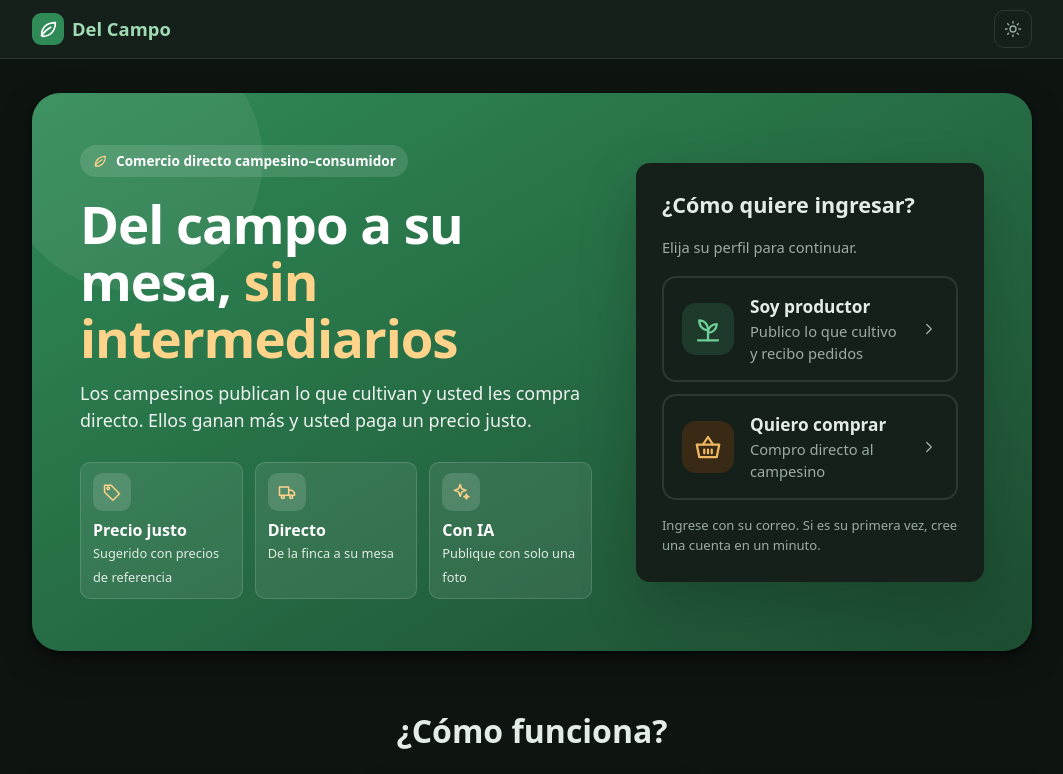
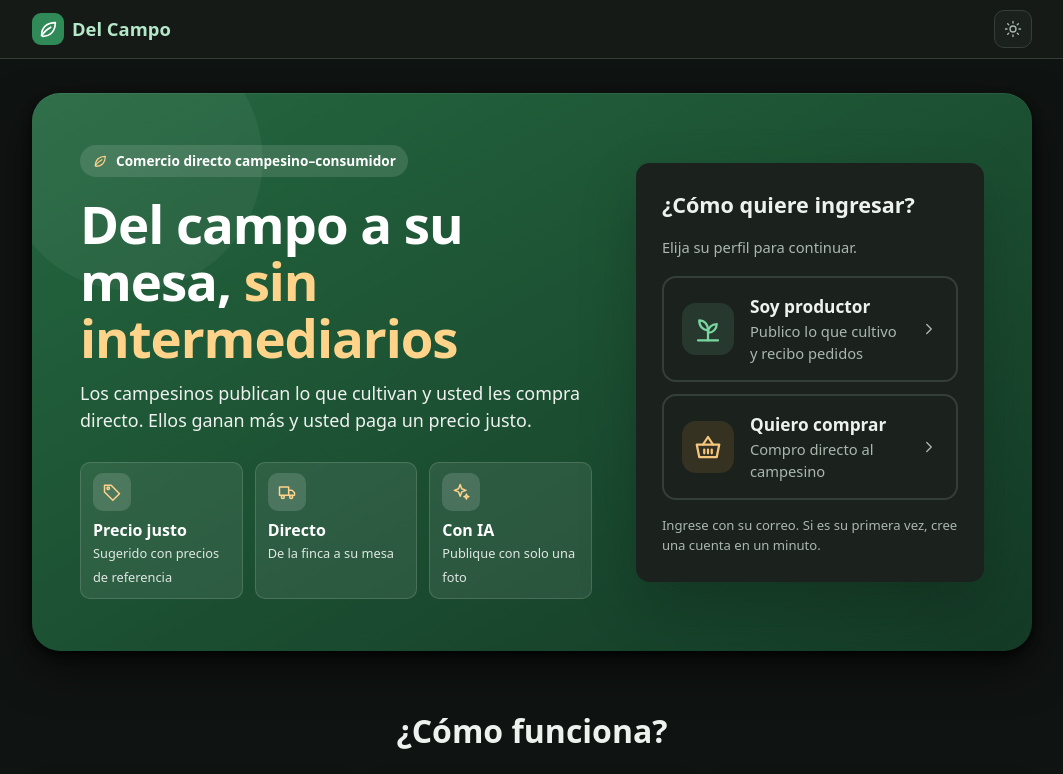
Before and after one commit to JulianMoreno627/DEL-CAMPO-FRONTEND-, a website with bundled scripts: page public/index.html in a window 1280 px wide. Both pictures are taken after a click on the button "Cambiar tema". Shown: the top 774 px of the page, without its empty margins (108-1171 px from the left). Built offline with nearby package versions, Linux system fonts and the light colour scheme.

Commit message:
Modo oscuro: paleta con más contraste, campos y sombras visibles, portada y diálogos

```diff
--- a/public/css/app.css
+++ b/public/css/app.css
@@ -4,7 +4,7 @@
   color-scheme: light;
   --green-dark: #1f5130; --green: #2e7d4f; --green-light: #e6f2ea; --green-soft: #f1f7f2; --green-ink: #1f5130; --green-text: #2e7d4f;
   --harvest: #e9a23b; --harvest-light: #fdf3e1; --harvest-ink: #a8650a;
-  --background: #f6f4ee; --surface: #fff; --glass: #fffffff0; --white: #fff; --text: #1d2a21; --muted: #63706a; --border: #e4e0d5;
+  --background: #f6f4ee; --surface: #fff; --field: #fff; --glass: #fffffff0; --white: #fff; --text: #1d2a21; --muted: #63706a; --border: #e4e0d5;
   --danger: #b4432a; --danger-bg: #fcebe6; --warning: #8a6200; --warning-bg: #fff4d9;
   --toast-bg: #1d2a21; --toast-text: #fff; --star-empty: #dcd6c4;
   --radius: 14px; --radius-sm: 10px;
@@ -13,13 +13,18 @@
 }
 :root[data-theme="dark"] {
   color-scheme: dark;
-  --green-dark: #1d4d31; --green: #2f8a57; --green-light: #1e3a2a; --green-soft: #16251c; --green-ink: #9fdcb6; --green-text: #6fcf97;
-  --harvest: #e9a23b; --harvest-light: #382a14; --harvest-ink: #f0b862;
-  --background: #0e1511; --surface: #16201a; --glass: #16201af0; --text: #e4ece6; --muted: #9aada1; --border: #2a3a31;
-  --danger: #ff8f75; --danger-bg: #3b1f19; --warning: #f3c969; --warning-bg: #372c12;
-  --toast-bg: #e4ece6; --toast-text: #0e1511; --star-empty: #4b6155;
-  --shadow: 0 1px 2px #0006, 0 4px 16px #0004;
-  --shadow-lg: 0 2px 4px #0007, 0 12px 32px #0006;
+  /* Charcoal with a slight green tint. Each level is clearly lighter than the one below:
+     background < field (inputs) < surface (cards); accents are translucent so they blend with any surface. */
+  --background: #0f1311; --surface: #1b211d; --field: #131815; --glass: #1b211df2;
+  --text: #edf2ee; --muted: #aab7af; --border: #343f38;
+  --green-dark: #24704a; --green: #2f8a57; --green-ink: #b4e8c8; --green-text: #7ad7a1;
+  --green-light: #6fcf9724; --green-soft: #6fcf970f;
+  --harvest: #f0ad4e; --harvest-light: #f0ad4e1f; --harvest-ink: #f5c77e;
+  --danger: #ff9f8a; --danger-bg: #ff8a7024; --warning: #f6d27a; --warning-bg: #f6c65224;
+  --toast-bg: #edf2ee; --toast-text: #0f1311; --star-empty: #505d55;
+  /* A faint light edge on top plus a deep shadow: cards float over the background */
+  --shadow: inset 0 1px 0 #ffffff0d, 0 1px 3px #0009, 0 6px 18px #0005;
+  --shadow-lg: inset 0 1px 0 #ffffff10, 0 4px 10px #000a, 0 18px 44px #0008;
 }
 * { box-sizing: border-box; }
 body { margin: 0; font: 16px/1.5 system-ui, -apple-system, "Segoe UI", Roboto, sans-serif; color: var(--text); background: var(--background); -webkit-font-smoothing: antialiased; transition: background-color .2s, color .2s; }
@@ -87,7 +92,7 @@ form.row { align-items: end; }
 .price { font-weight: 700; }
 
 label { display: grid; gap: 4px; font-size: .88rem; font-weight: 600; color: var(--muted); }
-input, select, textarea { padding: 10px 12px; border: 1px solid var(--border); border-radius: var(--radius-sm); background: var(--surface); color: var(--text); min-width: 0; font-weight: 400; transition: border-color .15s, box-shadow .15s; }
+input, select, textarea { padding: 10px 12px; border: 1px solid var(--border); border-radius: var(--radius-sm); background: var(--field); color: var(--text); min-width: 0; font-weight: 400; transition: border-color .15s, box-shadow .15s; }
 input:focus, select:focus, textarea:focus { outline: none; border-color: var(--green); box-shadow: 0 0 0 3px var(--green-light); }
 textarea { resize: vertical; }
 .btn { display: inline-flex; align-items: center; justify-content: center; gap: 6px; background: var(--green); color: var(--white); border: 1px solid var(--green); border-radius: var(--radius-sm); padding: 10px 18px; font-weight: 600; cursor: pointer; text-decoration: none; transition: background .15s, transform .05s; }
@@ -109,7 +114,7 @@ textarea { resize: vertical; }
 .empty > .icon { color: var(--green-text); margin-bottom: 8px; }
 
 /* Quantity selector − 1 + */
-.qty { display: inline-flex; align-items: center; border: 1px solid var(--border); border-radius: var(--radius-sm); background: var(--surface); overflow: hidden; }
+.qty { display: inline-flex; align-items: center; border: 1px solid var(--border); border-radius: var(--radius-sm); background: var(--field); overflow: hidden; }
 .qty button { display: grid; place-items: center; width: 36px; height: 40px; border: 0; background: none; color: var(--green-text); cursor: pointer; }
 .qty button:hover { background: var(--green-soft); }
 .qty input { width: 52px; border: 0; border-radius: 0; text-align: center; padding: 8px 0; -moz-appearance: textfield; }
@@ -284,7 +289,7 @@ a.stat:hover { border-color: var(--green); }
 .label-with-counter { display: flex; justify-content: space-between; gap: 8px; }
 .char-counter { font-weight: 400; font-size: .8rem; }
 .two-columns { display: grid; gap: 12px; grid-template-columns: 1fr 1fr; }
-.prefixed-input { display: flex; align-items: center; border: 1px solid var(--border); border-radius: var(--radius-sm); background: var(--surface); overflow: hidden; }
+.prefixed-input { display: flex; align-items: center; border: 1px solid var(--border); border-radius: var(--radius-sm); background: var(--field); overflow: hidden; }
 .prefixed-input:focus-within { border-color: var(--green); box-shadow: 0 0 0 3px var(--green-light); }
 .prefixed-input .prefix { padding: 0 4px 0 12px; color: var(--muted); font-weight: 700; }
 .prefixed-input input { border: 0; flex: 1; padding-left: 4px; }
@@ -406,6 +411,16 @@ th { color: var(--muted); font-weight: 600; }
 .notice.warning { display: flex; align-items: center; gap: 6px; background: var(--warning-bg); color: var(--warning); }
 .link-button { justify-self: start; padding: 0; border: 0; background: none; color: var(--green-text); font: inherit; font-size: .85rem; font-weight: 600; text-decoration: underline; cursor: pointer; }
 @keyframes ai-pulse { from { opacity: .45; transform: scale(.9); } to { opacity: 1; transform: scale(1.1); } }
+/* ---------- Dark mode details that tokens alone cannot express */
+/* Photos with white backgrounds would dazzle: slightly dimmed */
+:root[data-theme="dark"] :is(.product-photo, .order-photo, .detail-photo, .photo-drop-content, .editor-preview) img { filter: brightness(.88); }
+/* The landing hero is calmer at night */
+:root[data-theme="dark"] .landing-hero { background: radial-gradient(circle at 10% 12%, #ffffff0d 0 130px, transparent 131px), linear-gradient(150deg, #24673f 0%, #143a26 100%); }
+:root[data-theme="dark"] .dialog::backdrop { background: #000000b3; }
+:root[data-theme="dark"] .dialog { box-shadow: inset 0 1px 0 #ffffff12, 0 24px 64px #000c; }
+:root[data-theme="dark"] .topbar { background: #151a17; }
+:root[data-theme="dark"] .btn.secondary:hover, :root[data-theme="dark"] .icon-btn:hover { background: var(--green-soft); }
+
 /* Narrow screens: one column in forms (after every .two-columns rule) */
 @media (max-width: 520px) { .two-columns { grid-template-columns: 1fr; } .profile-hero { padding: 20px; } }
 @keyframes fade-in { from { opacity: 0; transform: translateY(8px); } }
```
